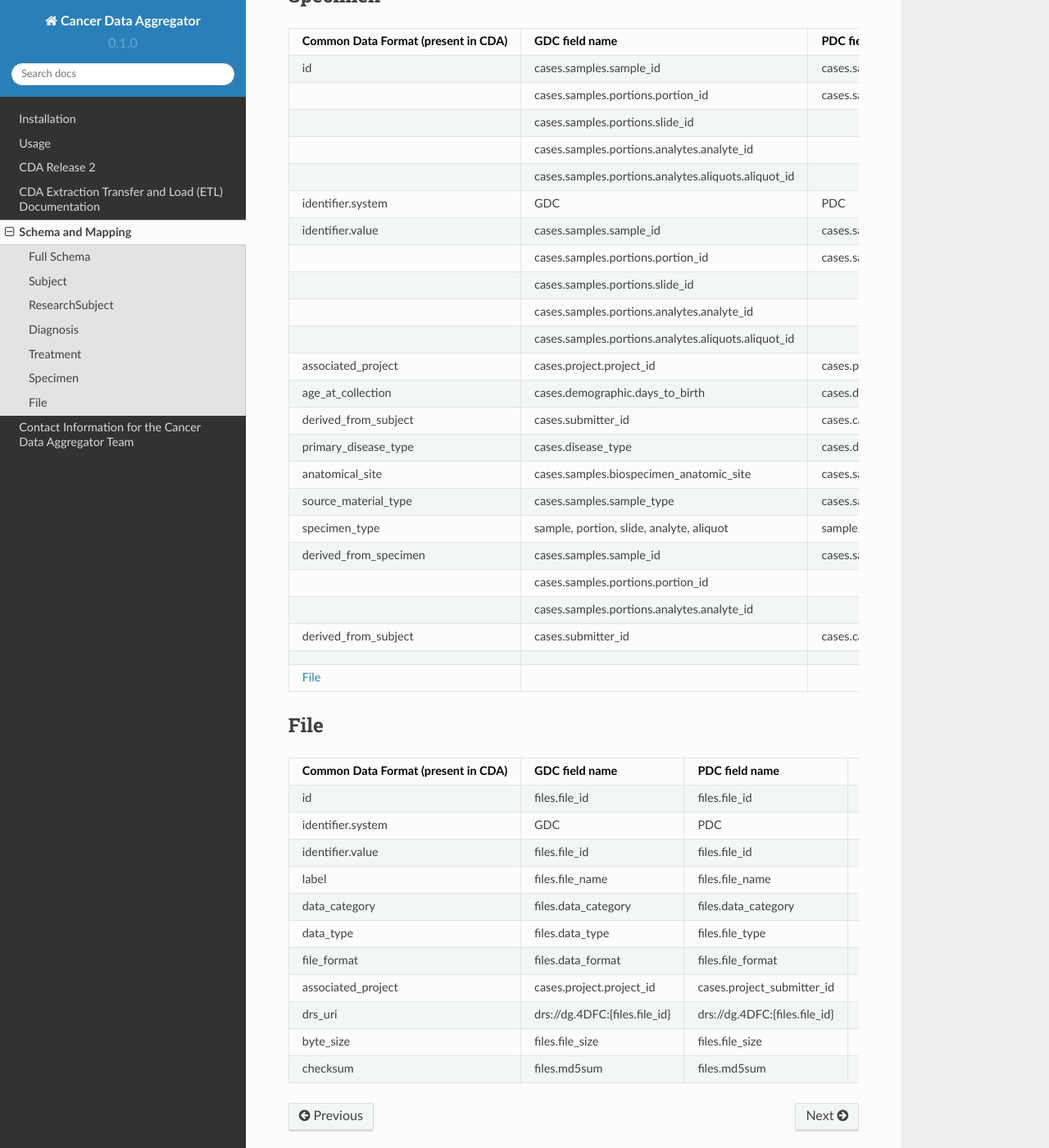
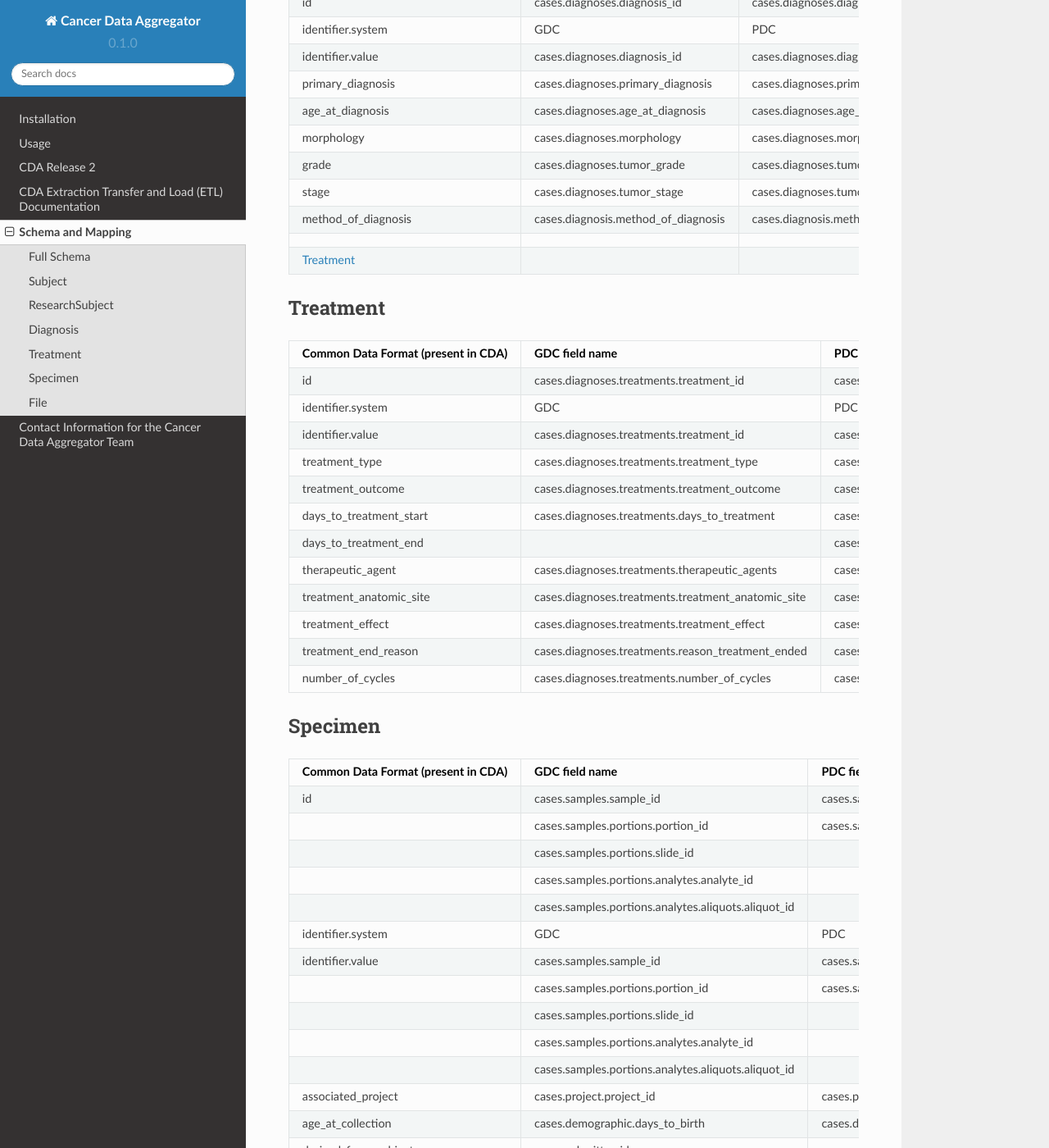
Before and after one commit to CancerDataAggregator/CDA-HelpDesk, a Sphinx documentation site: the page built from docs/source/Schema.md, in a window 1280 px wide and 1400 px high, scrolled down 4808 px. Shown: the whole window at 82% size. Built offline with Sphinx 7.4.7 and the Read the Docs theme 2.0.0, drawn with Linux system fonts in a browser that asks for light colours; some of the changed text lies outside the part shown.

Commit message:
Update schema for 2.1 fields/mappings

```diff
--- a/docs/source/Schema.md
+++ b/docs/source/Schema.md
@@ -15,6 +15,9 @@
 |         | ethnicity                                   |                              |                               |                            |
 |         | days\_to\_birth                             |                              |                               |                            |
 |         | subject\_associated\_project                |                              |                               |                            |
+|         | vital\_status                               |                              |                               |                            |
+|         | age\_at\_death                              |                              |                               |                            |
+|         | cause\_of\_death                            |                              |                               |                            |
 |         | **[File](#file):**                          |                              |                               |                            |
 |         |                                             | id                           |                               |                            |
 |         |                                             | identifier.system            |                               |                            |
@@ -27,13 +30,16 @@
 |         |                                             | drs\_uri                     |                               |                            |
 |         |                                             | byte\_size                   |                               |                            |
 |         |                                             | checksum                     |                               |                            |
+|         |                                             | data\_modality               |                               |                            |
+|         |                                             | imaging\_modality            |                               |                            |
+|         |                                             | dbgap\_accession\_number     |                               |                            |
 |         | **[ResearchSubject](#researchsubject):**    |                              |                               |                            |
 |         |                                             | id                           |                               |                            |
 |         |                                             | identifier.system            |                               |                            |
 |         |                                             | identifier.value             |                               |                            |
-|         |                                             | primary\_disease\_type       |                               |                            |
-|         |                                             | primary\_disease\_site       |                               |                            |
-|         |                                             | associated\_project          |                               |                            |
+|         |                                             | primary\_diagnosis\_condition|                               |                            |
+|         |                                             | primary\_diagnosis\_site     |                               |                            |
+|         |                                             | member\_of\_research\_project|                               |                            |
 |         |                                             | **[Diagnosis](#diagnosis):** |                               |                            |
 |         |                                             |                              | id                            |                            |
 |         |                                             |                              | identifier.system             |                            |
@@ -43,6 +49,7 @@
 |         |                                             |                              | morphology                    |                            |
 |         |                                             |                              | stage                         |                            |
 |         |                                             |                              | grade                         |                            |
+|         |                                             |                              | method\_of\_diagnosis         |                            |
 |         |                                             |                              | **[Treatment](#treatment):**  |                            |
 |         |                                             |                              |                               | id                         |
 |         |                                             |                              |                               | identifier.system          |
@@ -51,6 +58,11 @@
 |         |                                             |                              |                               | treatment\_outcome         |
 |         |                                             |                              |                               | days\_to\_treatment\_start |
 |         |                                             |                              |                               | days\_to\_treatment\_end   |
+|         |                                             |                              |                               | therapeutic\_agent         |
+|         |                                             |                              |                               | treatment\_anatomic\_site  |
+|         |                                             |                              |                               | treatment\_effect          |
+|         |                                             |                              |                               | treatment\_end\_reason     |
+|         |                                             |                              |                               | number\_of\_cycles         |
 |         |                                             | **[File](#file):**           |                               |                            |
 |         |                                             |                              | id                            |                            |
 |         |                                             |                              | identifier.system             |                            |
@@ -63,6 +75,9 @@
 |         |                                             |                              | drs\_uri                      |                            |
 |         |                                             |                              | byte\_size                    |                            |
 |         |                                             |                              | checksum                      |                            |
+|         |                                             |                              | data\_modality                |                            |
+|         |                                             |                              | imaging\_modality             |                            |
+|         |                                             |                              | dbgap\_accession\_number      |                            |
 |         |                                             | **[Specimen](#specimen):**   |                               |                            |
 |         |                                             |                              | id                            |                            |
 |         |                                             |                              | identifier.system             |                            |
@@ -87,6 +102,9 @@
 |         |                                             |                              |                               | drs\_uri                   |
 |         |                                             |                              |                               | byte\_size                 |
 |         |                                             |                              |                               | checksum                   |
+|         |                                             |                              |                               | data\_modality             |
+|         |                                             |                              |                               | imaging\_modality          |
+|         |                                             |                              |                               | dbgap\_accession\_number   |
 
 
 ## Subject
@@ -101,6 +119,9 @@
 | ethnicity                           | case.demographic.ethnicity                                             | cases.demographics.ethnicity       | No available mapping             |
 | days\_to\_birth                     | case.demographic.days\_to\_birth                                       | cases.demographics.days\_to\_birth | No available mapping             |
 | subject\_associated\_project        | Create array of all projects for all ResearchSubjects for this Subject |                                    | files.collection\_id             |
+| vital\_status	                      | case.demographic.vital\_status	                                        | cases.demographic.vital\_status    | No available mapping             |
+| age\_at\_death	                     | case.demographic.days\_to\_death	                                      | cases.demographic.days\_to\_death  | No available mapping             |
+| cause\_of\_death	                   | case.demographic.cause\_of\_death	                                     | cases.demographic.cause\_of\_death | No available mapping             |
 |                                     |                                                                        |                                    |                                  |
 | [ResearchSubject](#researchsubject) |                                                                        |                                    | No ResearchSubject entity in IDC |
 | [File](#file)                       |                                                                        |                                    |
@@ -111,38 +132,44 @@
 | id                                  | cases.case\_id             | cases.case\_id               | Not Applicable |
 | identifier.system                   | GDC                        | PDC                          |                |
 | identifier.value                    | cases.case\_id             | cases.case\_id               |                |
-| primary\_disease\_type              | cases.disease\_type        | cases.disease\_type          |                |
-| primary\_disease\_site              | cases.primary\_site        | cases.primary\_site          |                |
-| associated\_project                 | cases.project.project\_id  | cases.project\_submitter\_id |                |
+| primary\_diagnosis\_condition       | cases.disease\_type        | cases.disease\_type          |                |
+| primary\_diagnosis\_site            | cases.primary\_site        | cases.primary\_site          |                |
+| member\_of\_research\_project       | cases.project.project\_id  | cases.project\_submitter\_id |                |
 |                                     |                            |                              |                |
 | [Diagnosis](#diagnosis)             |                            |                              |                |
 | [Specimen](#specimen)               |                            |                              |                |
 | [File](#file)                       |                            |                              |                |
 
 ## Diagnosis
-| Common Data Format (present in CDA) | GDC field name                     | PDC field name                     | IDC field name |
-| ----------------------------------- | ---------------------------------- | ---------------------------------- | -------------- |
-| id                                  | cases.diagnoses.diagnosis\_id      | cases.diagnoses.diagnosis\_id      | Not applicable |
-| identifier.system                   | GDC                                | PDC                                |                |
-| identifier.value                    | cases.diagnoses.diagnosis\_id      | cases.diagnoses.diagnosis\_id      |                |
-| primary\_diagnosis                  | cases.diagnoses.primary\_diagnosis | cases.diagnoses.primary\_diagnosis |                |
-| age\_at\_diagnosis                  | cases.diagnoses.age\_at\_diagnosis | cases.diagnoses.age\_at\_diagnosis |                |
-| morphology                          | cases.diagnoses.morphology         | cases.diagnoses.morphology         |                |
-| grade                               | cases.diagnoses.tumor\_grade       | cases.diagnoses.tumor\_grade       |                |
-| stage                               | cases.diagnoses.tumor\_stage       | cases.diagnoses.tumor\_stage       |                |
-|                                     |                                    |                                    |                |
-| [Treatment](#treatment)             |                                    |                                    |                |
+| Common Data Format (present in CDA) | GDC field name                       | PDC field name                       | IDC field name |
+| ----------------------------------- | ------------------------------------ | ------------------------------------ | -------------- |
+| id                                  | cases.diagnoses.diagnosis\_id        | cases.diagnoses.diagnosis\_id        | Not applicable |
+| identifier.system                   | GDC                                  | PDC                                  |                |
+| identifier.value                    | cases.diagnoses.diagnosis\_id        | cases.diagnoses.diagnosis\_id        |                |
+| primary\_diagnosis                  | cases.diagnoses.primary\_diagnosis   | cases.diagnoses.primary\_diagnosis   |                |
+| age\_at\_diagnosis                  | cases.diagnoses.age\_at\_diagnosis   | cases.diagnoses.age\_at\_diagnosis   |                |
+| morphology                          | cases.diagnoses.morphology           | cases.diagnoses.morphology           |                |
+| grade                               | cases.diagnoses.tumor\_grade         | cases.diagnoses.tumor\_grade         |                |
+| stage                               | cases.diagnoses.tumor\_stage         | cases.diagnoses.tumor\_stage         |                |
+| method\_of\_diagnosis	              | cases.diagnosis.method\_of\_diagnosis|	cases.diagnosis.method\_of\_diagnosis|                |
+|                                     |                                      |                                      |                |
+| [Treatment](#treatment)             |                                      |                                      |                |
 
 ## Treatment
-| Common Data Format (present in CDA) | GDC field name                                 | PDC field name                                        | IDC field name |
-| ----------------------------------- | ---------------------------------------------- | ----------------------------------------------------- | -------------- |
-| id                                  | cases.diagnoses.treatments.treatment\_id       | cases.diagnoses.treatments.treatment\_id              | Not applicable |
-| identifier.system                   | GDC                                            | PDC                                                   |                |
-| identifier.value                    | cases.diagnoses.treatments.treatment\_id       | cases.diagnoses.treatments.treatment\_id              |                |
-| treatment\_type                     | cases.diagnoses.treatments.treatment\_type     | cases.diagnoses.treatments.treatment\_type            |                |
-| treatment\_outcome                  | cases.diagnoses.treatments.treatment\_outcome  | cases.diagnoses.treatments. treatment\_outcome        |                |
-| days\_to\_treatment\_start          | cases.diagnoses.treatments.days\_to\_treatment | cases.diagnoses.treatments.days\_to\_treatment\_start |                |
-| days\_to\_treatment\_end            |                                                | cases.diagnoses.treatments.days\_to\_treatment\_end   |                |
+| Common Data Format (present in CDA) | GDC field name                                      | PDC field name                                        | IDC field name |
+| ----------------------------------- | --------------------------------------------------- | ----------------------------------------------------- | -------------- |
+| id                                  | cases.diagnoses.treatments.treatment\_id            | cases.diagnoses.treatments.treatment\_id              | Not applicable |
+| identifier.system                   | GDC                                                 | PDC                                                   |                |
+| identifier.value                    | cases.diagnoses.treatments.treatment\_id            | cases.diagnoses.treatments.treatment\_id              |                |
+| treatment\_type                     | cases.diagnoses.treatments.treatment\_type          | cases.diagnoses.treatments.treatment\_type            |                |
+| treatment\_outcome                  | cases.diagnoses.treatments.treatment\_outcome       | cases.diagnoses.treatments. treatment\_outcome        |                |
+| days\_to\_treatment\_start          | cases.diagnoses.treatments.days\_to\_treatment      | cases.diagnoses.treatments.days\_to\_treatment\_start |                |
+| days\_to\_treatment\_end            |                                                     | cases.diagnoses.treatments.days\_to\_treatment\_end   |                |
+| therapeutic\_agent	                 | cases.diagnoses.treatments.therapeutic\_agents	     | cases.diagnoses.treatments.therapeutic\_agents        |                |
+| treatment\_anatomic\_site	          | cases.diagnoses.treatments.treatment\_anatomic\_site|	cases.diagnoses.treatments.treatment\_anatomic\_site  |                |
+| treatment\_effect	                  | cases.diagnoses.treatments.treatment\_effect	       | cases.diagnoses.treatments.treatment\_effect          |                |
+| treatment\_end\_reason	             | cases.diagnoses.treatments.reason\_treatment\_ended	| cases.diagnoses.treatments.reason\_treatment\_ended   |                |
+| number\_of\_cycles	                 | cases.diagnoses.treatments.number\_of\_cycles	      | cases.diagnoses.treatments.number\_of\_cycles         |                |
 
 ## Specimen
 | Common Data Format (present in CDA) | GDC field name                                       | PDC field name                            | IDC field name |
@@ -173,16 +200,19 @@
 | [File](#file)                       |                                                      |                                           |                |
 
 ## File
-| Common Data Format (present in CDA) | GDC field name                 | PDC field name                 | IDC field name                        |
-| ----------------------------------- | ------------------------------ | ------------------------------ | ------------------------------------- |
-| id                                  | files.file\_id                 | files.file\_id                 | files.crdc\_instance\_uuid'           |
-| identifier.system                   | GDC                            | PDC                            | IDC                                   |
-| identifier.value                    | files.file\_id                 | files.file\_id                 | files.crdc\_instance\_uuid'           |
-| label                               | files.file\_name               | files.file\_name               | files.gcs\_url                        |
-| data\_category                      | files.data\_category           | files.data\_category           | Imaging                               |
-| data\_type                          | files.data\_type               | files.file\_type               | files.Modality                        |
-| file\_format                        | files.data\_format             | files.file\_format             | DICOM                                 |
-| associated\_project                 | cases.project.project\_id      | cases.project\_submitter\_id   | files.collection\_id                  |
-| drs\_uri                            | drs://dg.4DFC:{files.file\_id} | drs://dg.4DFC:{files.file\_id} | No DCF formatting currently available |
-| byte\_size                          | files.file\_size               | files.file\_size               | No mapping available                  |
-| checksum                            | files.md5sum                   | files.md5sum                   | No mapping available                  |
+| Common Data Format (present in CDA) | GDC field name                        | PDC field name                 | IDC field name                        |
+| ----------------------------------- | ------------------------------------- | ------------------------------ | ------------------------------------- |
+| id                                  | files.file\_id                        | files.file\_id                 | files.crdc\_instance\_uuid'           |
+| identifier.system                   | GDC                                   | PDC                            | IDC                                   |
+| identifier.value                    | files.file\_id                        | files.file\_id                 | files.crdc\_instance\_uuid'           |
+| label                               | files.file\_name                      | files.file\_name               | files.gcs\_url                        |
+| data\_category                      | files.data\_category                  | files.data\_category           | Imaging                               |
+| data\_type                          | files.data\_type                      | files.file\_type               | No mapping available                  |
+| file\_format                        | files.data\_format                    | files.file\_format             | DICOM                                 |
+| associated\_project                 | cases.project.project\_id             | cases.project\_submitter\_id   | files.collection\_id                  |
+| drs\_uri                            | drs://dg.4DFC:{files.file\_id}        | drs://dg.4DFC:{files.file\_id} | No DCF formatting currently available |
+| byte\_size                          | files.file\_size                      | files.file\_size               | No mapping available                  |
+| checksum                            | files.md5sum                          | files.md5sum                   | No mapping available                  |
+| data\_modality	                     | Genomic	                              | Proteomic	                     | Imaging                               |
+| imaging\_modality	                  | N\/A	                                 | N/A	                           | files.Modality                        |
+| dbgap\_accession\_number	           | cases.project.dbgap\_accession\_number|	files.dbgap\_control\_number   | No mapping available                  |
```
